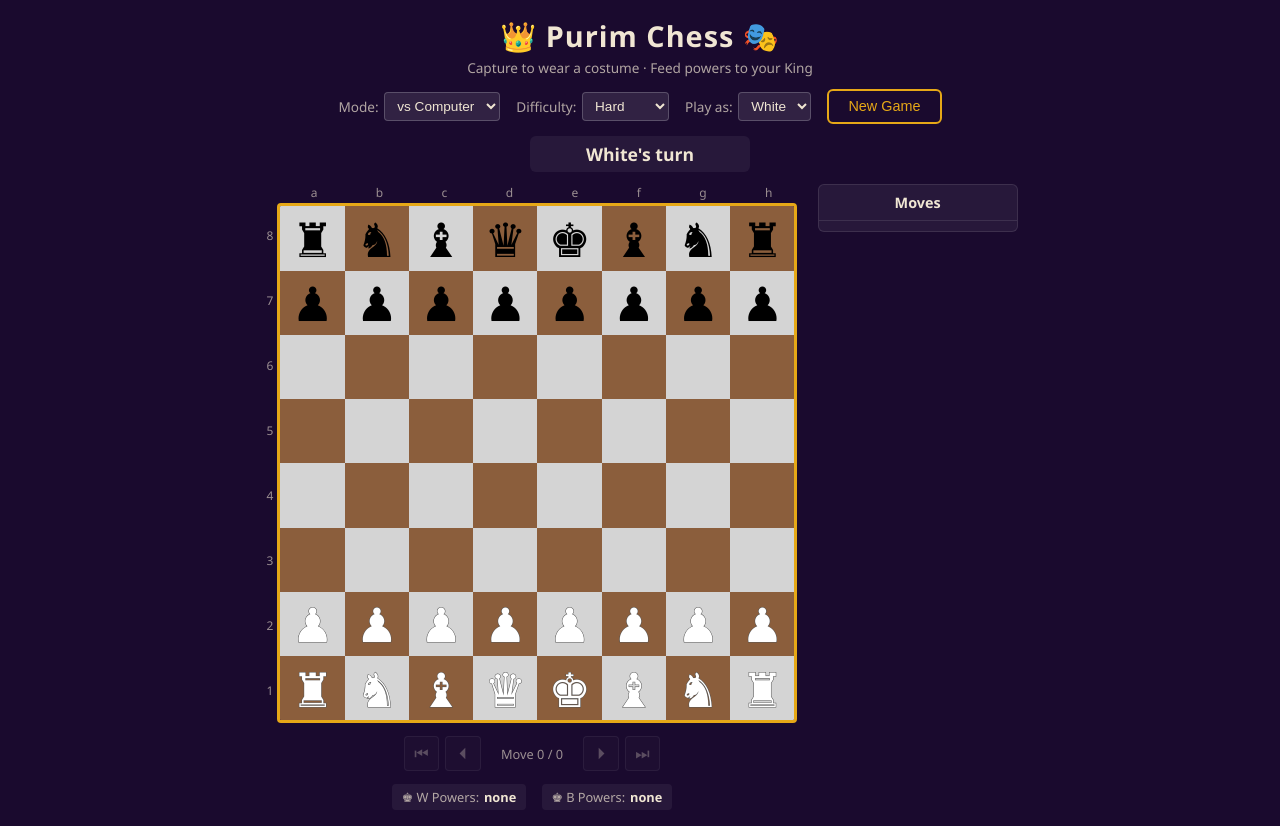
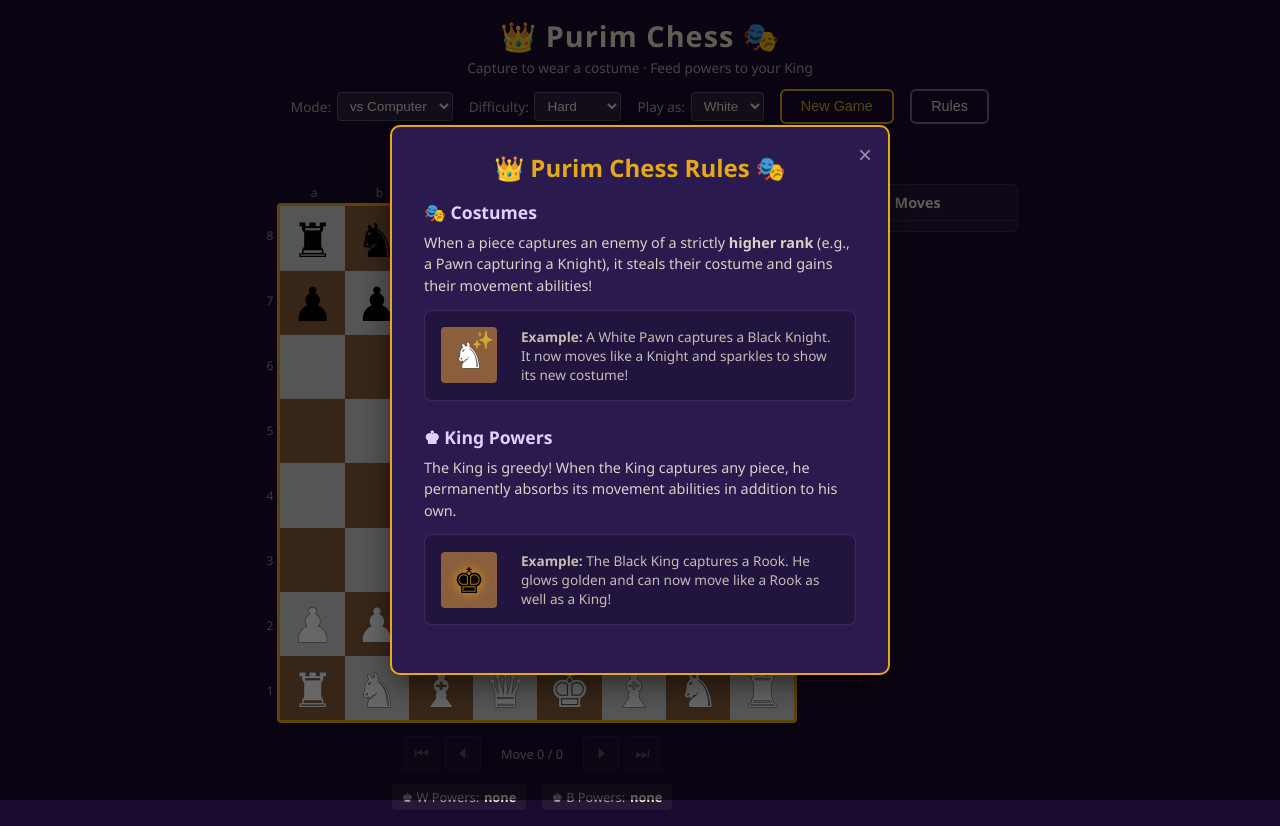
Before and after one commit to TomerBenMoha/CheckMask, a plain HTML site: page index.html in a window 1280 px wide. Drawn offline with Linux system fonts and the light colour scheme.

Commit message:
Added Rules

```diff
--- a/GameWebServer/js/main.js
+++ b/GameWebServer/js/main.js
@@ -6,7 +6,7 @@ import {
     renderBoard, setStatus, setSquareClickHandler,
     setNavigateHandler, setHistoryClickHandler,
     renderHistory, updateNav, moveToNotation,
-    showPromotionDialog,
+    showPromotionDialog, showRulesDialog
 } from './ui.js';
 
 // ---------------------------------------------------------------------------
@@ -112,9 +112,9 @@ function navigate(action) {
     const max = history.length - 1;
     switch (action) {
         case 'first': viewIndex = 0; break;
-        case 'prev':  viewIndex = Math.max(0, viewIndex - 1); break;
-        case 'next':  viewIndex = Math.min(max, viewIndex + 1); break;
-        case 'last':  viewIndex = max; break;
+        case 'prev': viewIndex = Math.max(0, viewIndex - 1); break;
+        case 'next': viewIndex = Math.min(max, viewIndex + 1); break;
+        case 'last': viewIndex = max; break;
     }
     selectedSquare = null;
     validMoves = [];
@@ -336,6 +336,7 @@ setSquareClickHandler(handleSquareClick);
 setNavigateHandler(navigate);
 setHistoryClickHandler(navigateToIndex);
 document.getElementById('new-game').addEventListener('click', startGame);
+document.getElementById('show-rules').addEventListener('click', showRulesDialog);
 
 // Keyboard shortcuts for navigation
 document.addEventListener('keydown', (e) => {
@@ -346,3 +347,4 @@ document.addEventListener('keydown', (e) => {
 });
 
 startGame();
+showRulesDialog();
--- a/GameWebServer/js/ui.js
+++ b/GameWebServer/js/ui.js
@@ -234,3 +234,67 @@ export function showPromotionDialog(color) {
         document.body.appendChild(overlay);
     });
 }
+
+// ---------------------------------------------------------------------------
+// Rules dialog
+// ---------------------------------------------------------------------------
+export function showRulesDialog() {
+    const overlay = document.createElement('div');
+    overlay.className = 'promo-overlay';
+
+    const dialog = document.createElement('div');
+    dialog.className = 'rules-dialog';
+
+    const closeBtn = document.createElement('button');
+    closeBtn.className = 'rules-close-btn';
+    closeBtn.innerHTML = '&times;';
+    closeBtn.addEventListener('click', () => overlay.remove());
+    dialog.appendChild(closeBtn);
+
+    const title = document.createElement('h2');
+    title.innerHTML = '&#x1F451; Purim Chess Rules &#x1F3AD;';
+    dialog.appendChild(title);
+
+    // Section 1: Costumes
+    const costumesSec = document.createElement('div');
+    costumesSec.className = 'rules-section';
+    costumesSec.innerHTML = `
+        <h3>&#x1F3AD; Costumes</h3>
+        <p>When a piece captures an enemy of a strictly <strong>higher rank</strong> (e.g., a Pawn capturing a Knight), it steals their costume and gains their movement abilities!</p>
+        <div class="rules-visual">
+            <div class="rules-demo-square">
+                <span class="piece-symbol piece-white costumed">${UNICODE_PIECES['white']['knight']}</span>
+            </div>
+            <div class="rules-demo-text">
+                <strong>Example:</strong> A White Pawn captures a Black Knight. It now moves like a Knight and sparkles to show its new costume!
+            </div>
+        </div>
+    `;
+    dialog.appendChild(costumesSec);
+
+    // Section 2: King Powers
+    const kingSec = document.createElement('div');
+    kingSec.className = 'rules-section';
+    kingSec.innerHTML = `
+        <h3>&#x265A; King Powers</h3>
+        <p>The King is greedy! When the King captures any piece, he permanently absorbs its movement abilities in addition to his own.</p>
+        <div class="rules-visual">
+            <div class="rules-demo-square">
+                <span class="piece-symbol piece-black king-powered">${UNICODE_PIECES['black']['king']}</span>
+            </div>
+            <div class="rules-demo-text">
+                <strong>Example:</strong> The Black King captures a Rook. He glows golden and can now move like a Rook as well as a King!
+            </div>
+        </div>
+    `;
+    dialog.appendChild(kingSec);
+
+    overlay.appendChild(dialog);
+
+    // Close on click outside
+    overlay.addEventListener('click', (e) => {
+        if (e.target === overlay) overlay.remove();
+    });
+
+    document.body.appendChild(overlay);
+}
--- a/GameWebServer/style.css
+++ b/GameWebServer/style.css
@@ -314,8 +314,8 @@ header .subtitle { font-size: 0.85rem; opacity: 0.7; margin-top: 0.2rem; }
 .history-move.empty { cursor: default; }
 .history-move.empty:hover { background: transparent; }
 
-/* ---- New game button ---- */
-#new-game {
+/* ---- Setup buttons ---- */
+#new-game, #show-rules {
     padding: 0.45rem 1.2rem;
     border: 2px solid var(--accent);
     background: transparent;
@@ -325,9 +325,18 @@ header .subtitle { font-size: 0.85rem; opacity: 0.7; margin-top: 0.2rem; }
     cursor: pointer;
     transition: background 0.2s, color 0.2s;
 }
-#new-game:hover {
+#new-game:hover, #show-rules:hover {
     background: var(--accent);
     color: var(--bg);
+}
+#show-rules {
+    border-color: rgba(255,255,255,0.4);
+    color: var(--text);
+}
+#show-rules:hover {
+    background: rgba(255,255,255,0.1);
+    border-color: rgba(255,255,255,0.8);
+    color: var(--text);
 }
 
 /* ---- Promotion dialog ---- */
@@ -376,6 +385,84 @@ header .subtitle { font-size: 0.85rem; opacity: 0.7; margin-top: 0.2rem; }
     background: rgba(230, 168, 23, 0.2);
 }
 
+/* ---- Rules dialog ---- */
+.rules-dialog {
+    background: #2a1a4e;
+    border: 2px solid var(--accent);
+    border-radius: 10px;
+    padding: 1.5rem 2rem;
+    max-width: 500px;
+    width: 90%;
+    text-align: left;
+    color: var(--text);
+    box-shadow: 0 10px 30px rgba(0,0,0,0.5);
+    position: relative;
+    max-height: 90vh;
+    overflow-y: auto;
+}
+.rules-dialog h2 {
+    color: var(--accent);
+    margin-bottom: 1rem;
+    text-align: center;
+    font-size: 1.5rem;
+}
+.rules-section {
+    margin-bottom: 1.5rem;
+}
+.rules-section h3 {
+    font-size: 1.1rem;
+    margin-bottom: 0.5rem;
+    color: #e0d0ff;
+    display: flex;
+    align-items: center;
+    gap: 0.5rem;
+}
+.rules-section p {
+    font-size: 0.9rem;
+    line-height: 1.5;
+    opacity: 0.9;
+    margin-bottom: 0.8rem;
+}
+.rules-visual {
+    background: rgba(0,0,0,0.2);
+    border-radius: 8px;
+    padding: 1rem;
+    display: flex;
+    align-items: center;
+    gap: 1.5rem;
+    border: 1px solid rgba(255,255,255,0.1);
+}
+.rules-demo-square {
+    width: 3.5rem;
+    height: 3.5rem;
+    background: var(--sq-dark);
+    display: flex;
+    align-items: center;
+    justify-content: center;
+    font-size: 2.2rem;
+    border-radius: 4px;
+    flex-shrink: 0;
+}
+.rules-demo-text {
+    font-size: 0.85rem;
+    opacity: 0.8;
+}
+.rules-close-btn {
+    position: absolute;
+    top: 1rem;
+    right: 1rem;
+    background: transparent;
+    border: none;
+    color: rgba(255,255,255,0.5);
+    font-size: 1.5rem;
+    cursor: pointer;
+    line-height: 1;
+    transition: color 0.2s;
+}
+.rules-close-btn:hover {
+    color: var(--text);
+}
+
 /* ---- Responsive: stack on narrow screens ---- */
 @media (max-width: 700px) {
     #main-area { flex-direction: column; align-items: center; }
--- a/index.html
+++ b/index.html
@@ -1,5 +1,6 @@
 <!DOCTYPE html>
 <html lang="en">
+
 <head>
     <meta charset="UTF-8">
     <meta name="viewport" content="width=device-width, initial-scale=1.0">
@@ -7,6 +8,7 @@
     <title>Purim Chess</title>
     <link rel="stylesheet" href="GameWebServer/style.css">
 </head>
+
 <body>
     <div id="app">
         <header>
@@ -39,6 +41,7 @@
                 </select>
             </div>
             <button id="new-game">New Game</button>
+            <button id="show-rules" class="secondary-btn">Rules</button>
         </div>
 
         <div id="status-bar">White's turn</div>
@@ -91,4 +94,5 @@
 
     <script type="module" src="GameWebServer/js/main.js"></script>
 </body>
+
 </html>
```
